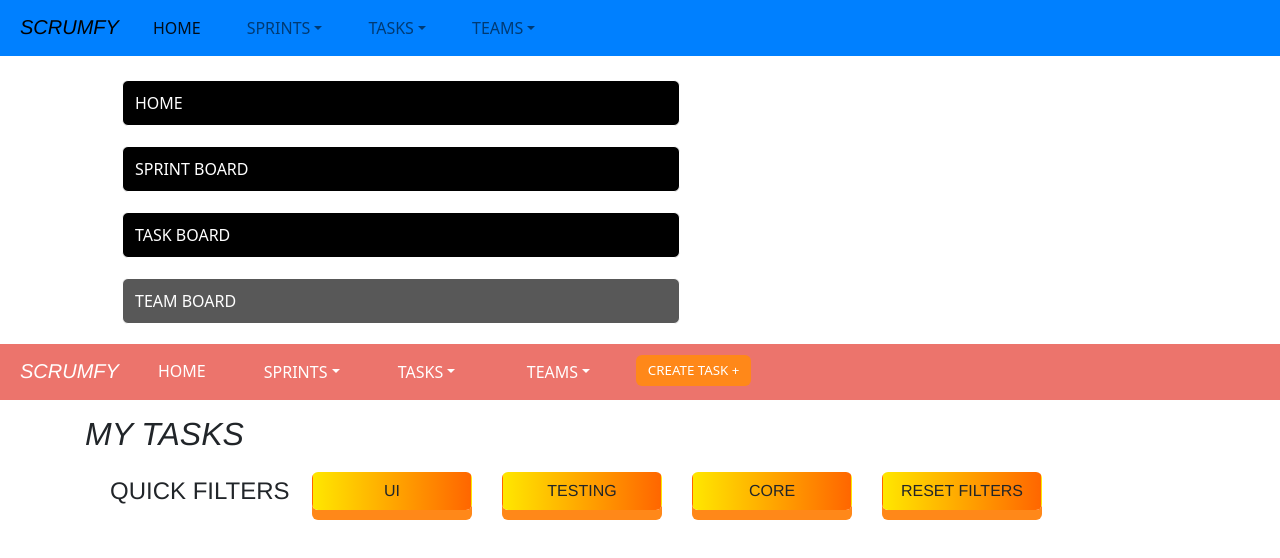
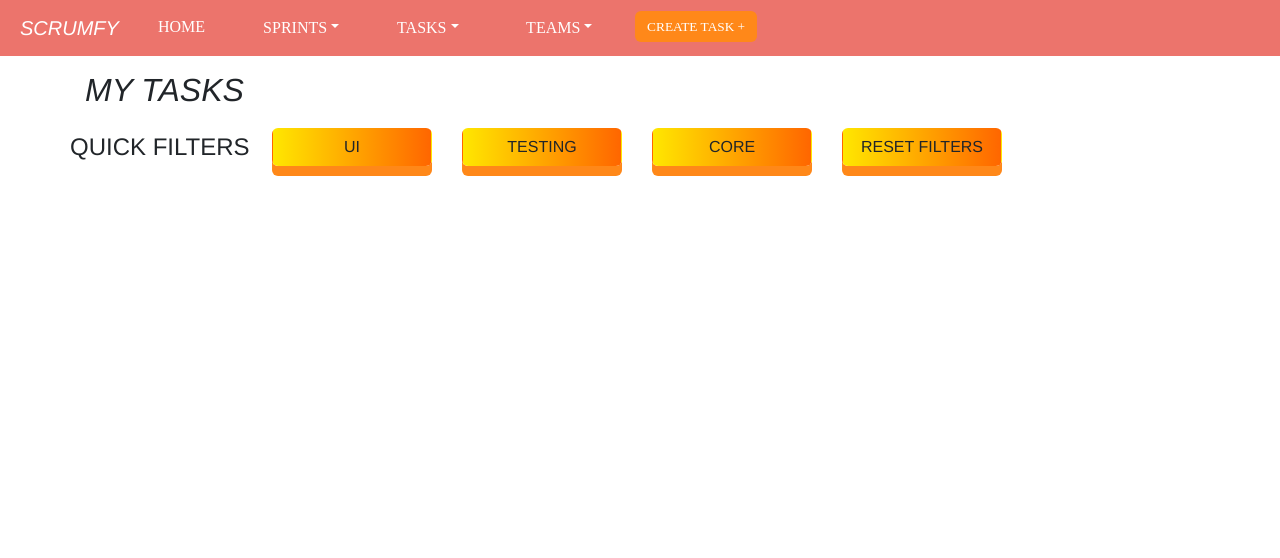
Before and after one commit to hannahtma/FIT2101-TaskManagerApplication, a Vue app in the folder Vue/: page /dashboard in a window 1280 px wide. Shown: the top 558 px of the page. Built offline with nearby package versions, Linux system fonts and the light colour scheme.

Commit message:
Updated App.vue
Removed the duplicate screen

```diff
--- a/Vue/src/App.vue
+++ b/Vue/src/App.vue
@@ -108,6 +108,10 @@ export default{
             this.$router.push('sprintboard');
         },
 
+        goToHome() {
+            this.$router.push('app');
+        },
+
         displayProductBacklog(card) {
           this.cards.push(card)
         }
@@ -116,83 +120,369 @@ export default{
 </script>
 
 <template>
-  <header>
     <!-- <img alt="Vue logo" class="logo" src="@/assets/logo.svg" width="125" height="125" /> -->
 
-    <div class="wrapper">
-      <!-- <HelloWorld msg="You did it!" /> -->
 
-      <!-- <nav>
-        <RouterLink to="/">Home</RouterLink>
-        <RouterLink to="/about">About</RouterLink>
-      </nav> -->
-    </div>
-  </header>
-
-  <body>
-    <nav class="navbar navbar-expand-sm">
-        <!-- Brand -->
-        <a class="navbar-brand" href="App">SCRUMFY</a>
-        <!-- Links -->
-        <ul class="navbar-nav">
-            <li class="nav-item">
-                <a class="nav-link active" id="navLink" href="#">Home</a>
-            </li>
-            <li class="nav-item dropdown" style="position:relative; left:30px;">
-                <a class="nav-link dropdown-toggle" href="#" id="navbarDropdown" role="button" data-bs-toggle="dropdown"
-                    aria-expanded="false">Sprints</a>
-                <div class="dropdown-menu">
-                    <a class="dropdown-item" href="#">Link 1</a>
-                    <a class="dropdown-item" href="#">Link 2</a>
-                    <a class="dropdown-item" href="#">Link 3</a>
-                </div>
-            </li>
-            <!-- Dropdown -->
-            <li class="nav-item dropdown" style="position:relative; left:60px;">
-                <a class="nav-link dropdown-toggle" href="#" id="navbarDropdown2" role="button"
-                    data-bs-toggle="dropdown" aria-expanded="false">Tasks</a>
-                <div class="dropdown-menu">
-                    <a class="dropdown-item" href="#">Link 1</a>
-                    <a class="dropdown-item" href="#">Link 2</a>
-                    <a class="dropdown-item" href="#">Link 3</a>
-                </div>
-            </li>
-            <li class="nav-item dropdown" style="position:relative; left:90px;">
-                <a class="nav-link dropdown-toggle" href="#" id="navbarDropdown3" role="button"
-                    data-bs-toggle="dropdown" aria-expanded="false">Teams</a>
-                <div class="dropdown-menu">
-                    <a class="dropdown-item" href="#">Link 1</a>
-                    <a class="dropdown-item" href="#">Link 2</a>
-                    <a class="dropdown-item" href="#">Link 3</a>
-                </div>
-            </li>
-        </ul>
-    </nav>
-    <br>
-
-    <div class="container">
-        <div class="d-grid gap-2">
-            <button class="btn btn-primary me-md-2" type="button" onclick="location.href='App'">HOME</button>
-        </div>
-        <div class="d-grid gap-2">
-            <button class="btn btn-primary me-md-2" type="button" @click="goToSprintBoard()">SPRINT BOARD</button>
-        </div>
-        <div class="d-grid gap-2">
-            <button class="btn btn-primary me-md-2" type="button" @click="goToDashboard()">TASK
-                BOARD</button>
-        </div>
-        <div class="d-grid gap-2">
-            <button class="btn btn-primary me-md-2" disabled data-bs-toggle="button" autocomplete="off"
-                type="button">TEAM BOARD</button>
-        </div>
-    </div>
-
-  </body>
 
   <RouterView :cards="cards"  @add-card="addCards"  @delete-card="deleteCard" @edit-card="editTaskCard" :sprints="sprints"/>
 </template>
 
-<style>
+<style lang="scss">
+    .col:not(:last-child) {
+        margin-right: 10px;
+    }
+
+    .modal-body{
+        p{
+            margin-bottom: 0px;
+        }
+    }
+
+    .card {
+        background: white;
+        box-shadow: 0 0 30px rgba(0, 0, 0, 0.15);
+        border-radius: 10px;
+        padding: 20px;
+
+        &:not(:last-child) {
+            margin-bottom: 10px;
+        }
+
+        &.critical{
+            background-color:#ff6961;
+        }
+        &.high{
+            background-color:#fdfd96;
+        }
+        &.medium{
+            background-color:#ffb347;
+        }
+        &.low{
+            background-color:#cff0cc;
+        }
+
+        .tag {
+            background: #01819A;
+            color: white;
+            font-size: 0.75rem;
+            padding: 5px 15px;
+            border-radius: 5px;
+            display: inline-block;
+
+            &:not(:last-child) {
+                margin-bottom: 3px;
+            }
+        }
+        p{
+            margin-bottom: 0px;
+        }
+
+    }
+
+    h2 {
+        margin-top: 15px;
+        margin-left: 85px;
+        font-family: "Franklin Gothic Medium", "Arial Narrow", Arial, sans-serif;
+        font-style: italic;
+        text-transform: uppercase;
+    }
+
+    div.col-2{
+        margin-top: 10px;
+        margin-bottom: 15px;
+        font-family: "Franklin Gothic Medium", "Arial Narrow", Arial, sans-serif;
+        font-size: x-large;
+        text-transform: uppercase;
+    }
+
+    #progress1, #progress2, #progress3, #progress4{
+        margin-top: 10px;
+        margin-bottom: 15px;
+        font-weight: bold;
+        text-transform: uppercase;
+    }
+
+    #button1, #button2, #button3, #button4{
+        text-transform: uppercase;
+        width: 160px;
+        box-shadow: 0px 10px rgb(255, 136, 25);
+        background: linear-gradient(90deg, rgba(2,0,36,1) 0%, rgba(255,231,0,1) 0%, rgba(255,102,0,1) 100%, rgba(90,255,0,1) 100%);
+    }
+
+    body {
+  background-color: #fff;
+  font-family: "Poppins";
+}
+
+.task-container {
+  background-color: rgba(0, 0, 0, 0.3);
+  display: flex;
+  align-items: center;
+  justify-content: center;
+  position: fixed;
+}
+
+.show-task {
+  background-color: #e6746c;
+  border-radius: 5px;
+  padding: 30px 60px;
+  width: 250px;
+  height: 150px;
+  max-width: 100%;
+  text-align: center;
+  cursor: pointer;
+}
+
+.popup-container {
+  background-color: rgba(0, 0, 0, 0.3);
+  display: flex;
+  align-items: center;
+  justify-content: center;
+  position: relative;
+  top: 0;
+  left: 0;
+  height: 100vh;
+  width: 100vw;
+  opacity: 0;
+  pointer-events: none;
+  transition: opacity 0.3s ease;
+}
+
+.popup-container.show {
+  pointer-events: auto;
+  opacity: 1;
+}
+
+.popup {
+  background-color: #e6746c;
+  border-radius: 5px;
+  padding: 30px 60px;
+  width: 250px;
+  height: 150px;
+  max-width: 100%;
+  text-align: center;
+}
+
+.popup h1 {
+  margin: 0;
+}
+
+.popup p {
+  font-size: 14px;
+  opacity: 0.7;
+}
+
+.edit-task button {
+  background-color: rgba(0, 0, 0, 0.2);
+  border: 0;
+  border-radius: 5px;
+  box-shadow: 0 2px 4px rgba(0, 0, 0, 0.2);
+  color: #fff;
+  padding: 10px 25px;
+  cursor: pointer;
+}
+
+.edit-container {
+  background-color: rgba(0, 0, 0, 0.3);
+  display: flex;
+  align-items: center;
+  justify-content: center;
+  position: fixed;
+  top: 0;
+  left: 0;
+  height: 100vh;
+  width: 100vw;
+  opacity: 0;
+  pointer-events: none;
+  transition: opacity 0.3s ease;
+}
+
+.edit-container.show {
+  pointer-events: auto;
+  opacity: 1;
+}
+
+.show-task-container.show {
+  pointer-events: auto;
+  opacity: 1;
+}
+
+.edit {
+  background-color: #e6746c;
+  border-radius: 5px;
+  padding: 30px 60px;
+  width: 250px;
+  height: 150px;
+  max-width: 100%;
+  text-align: center;
+}
+
+.save-and-exit button {
+  background-color: rgba(0, 0, 0, 0.2);
+  border: 0;
+  border-radius: 5px;
+  box-shadow: 0 2px 4px rgba(0, 0, 0, 0.2);
+  color: #fff;
+  padding: 10px 25px;
+  cursor: pointer;
+}
+
+.dropdown {
+  width: 80px;
+  height: 50px;
+  position: absolute;
+  left: 10px;
+  bottom: 10px;
+  margin: 2em;
+}
+
+.dropdown * {
+  box-sizing: border-box;
+}
+
+.select {
+  background: #01819a;
+  color: #fff;
+  display: flex;
+  justify-content: space-between;
+  align-items: center;
+  border: 2px #2a2f3b solid;
+  border-radius: 0.5em;
+  padding: 1em;
+  cursor: pointer;
+  transition: 0.3s;
+}
+
+.select-clicked {
+  border: 2px #26489a solid;
+  box-shadow: 0 0 0.8em #26490a;
+}
+
+.select:hover {
+  background: #323741;
+}
+
+.caret {
+  width: 0;
+  height: 0;
+  border-left: 5px solid transparent;
+  border-right: 5px solid transparent;
+  border-top: 6px solid #fff;
+  transition: 0.3s;
+}
+
+.caret-rotate {
+  transform: rotate(180deg);
+}
+
+.menu {
+  list-style: none;
+  padding: 0.2em 0.5em;
+  background: #01819a;
+  border: 1px #363a43 solid;
+  box-shadow: 0 0.5em 1em rgba(0, 0, 0, 0.2);
+  border-radius: 0.5em;
+  color: #9fa5b5;
+  position: absolute;
+  top: 3em;
+  left: 50%;
+  width: 100%;
+  transform: translateX(-50%);
+  opacity: 0;
+  display: none;
+  transition: 0.2s;
+  z-index: 1;
+}
+
+.menu li {
+  padding: 0.7em 0.5em;
+  margin: 0.3em 0;
+  border-radius: 0.5em;
+  cursor: pointer;
+}
+
+.menu li:hover {
+  background: #2a2d35;
+}
+
+.active {
+  background: #23242a;
+}
+
+.menu-open {
+  display: block;
+  opacity: 1;
+}
+
+nav.navbar.navbar-expand-sm {
+  background-color: #EC746C;
+}
+
+ul.navbar-nav {
+  position: fixed;
+  list-style-type: none;
+  margin: 0;
+  padding: 0;
+  left: 150px;
+}
+
+#navbarDropdown,
+#navbarDropdown2,
+#navbarDropdown3,
+#navLink {
+  font-weight: 500;
+  text-transform: uppercase;
+  color: white;
+}
+
+a.nav-link.active {
+  background-color: #EC746C;
+  color: black;
+  position: relative;
+  top: 35.5px
+}
+
+a.navbar-brand {
+  color: white;
+  position: relative;
+  left: 20px;
+  font-family: "Franklin Gothic Medium", "Arial Narrow", Arial, sans-serif;
+  font-style: italic;
+}
+
+a.navbar-brand:hover {
+  color: black;
+}
+
+a.dropdown-item {
+  color: black;
+}
+
+div.dropdown-menu {
+  background-color: white;
+}
+
+#createId {
+  position: relative;
+  left: 120px;
+  background-color: rgb(255, 136, 25);
+  text-transform: uppercase;
+  font-size: smaller;
+  top: 39.5px;
+  border: none;
+}
+
+div.card {
+  margin-left: 10px;
+  margin-top: 10px;
+}
+
+li.nav-item.dropdown {
+  top: 4.5px;
+}
+    </style>
+
+<!-- <style>
   button.btn.btn-primary.me-md-2 {
     background-color: black;
     border-color: white;
@@ -253,4 +543,4 @@ div.container {
 
 
 
-</style>
+</style> -->
```
